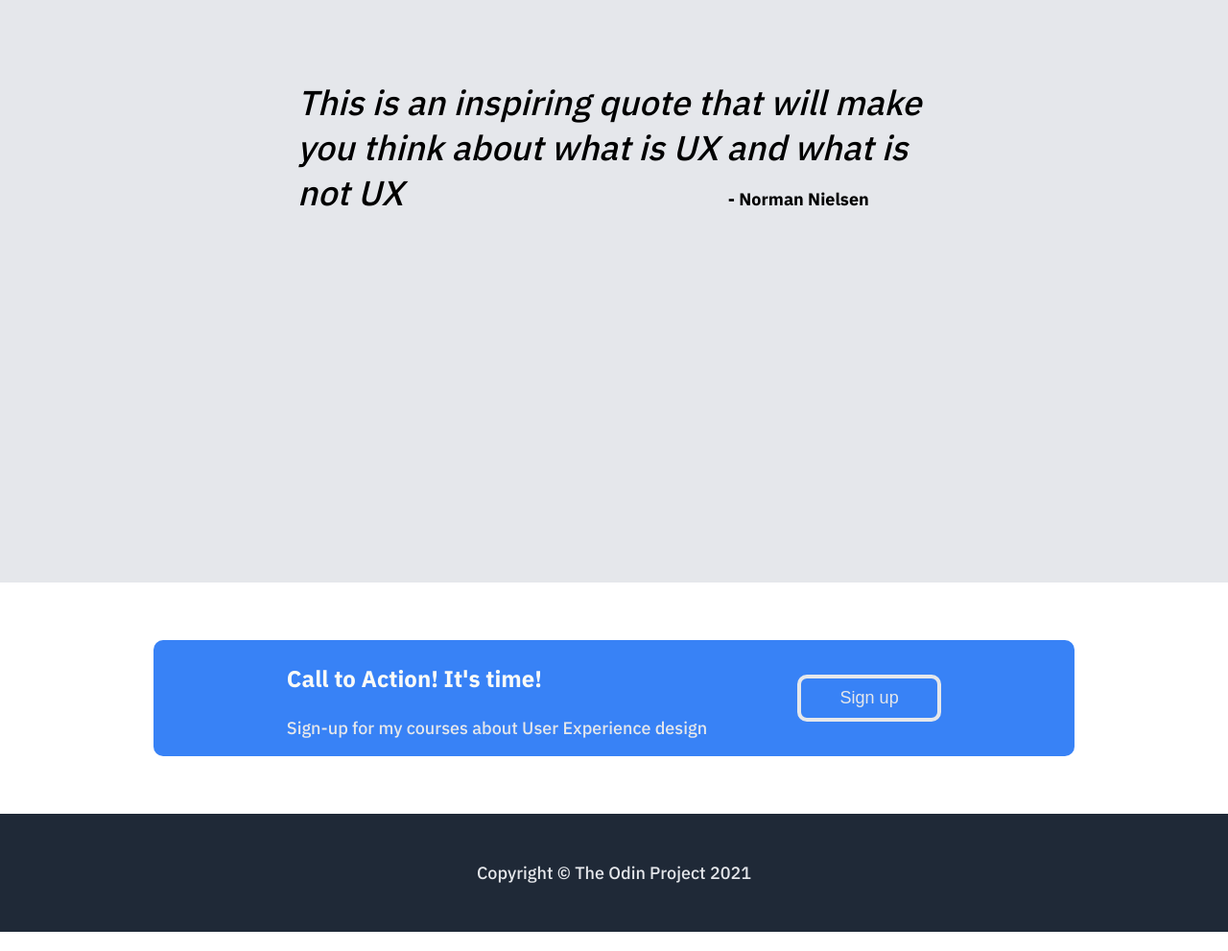
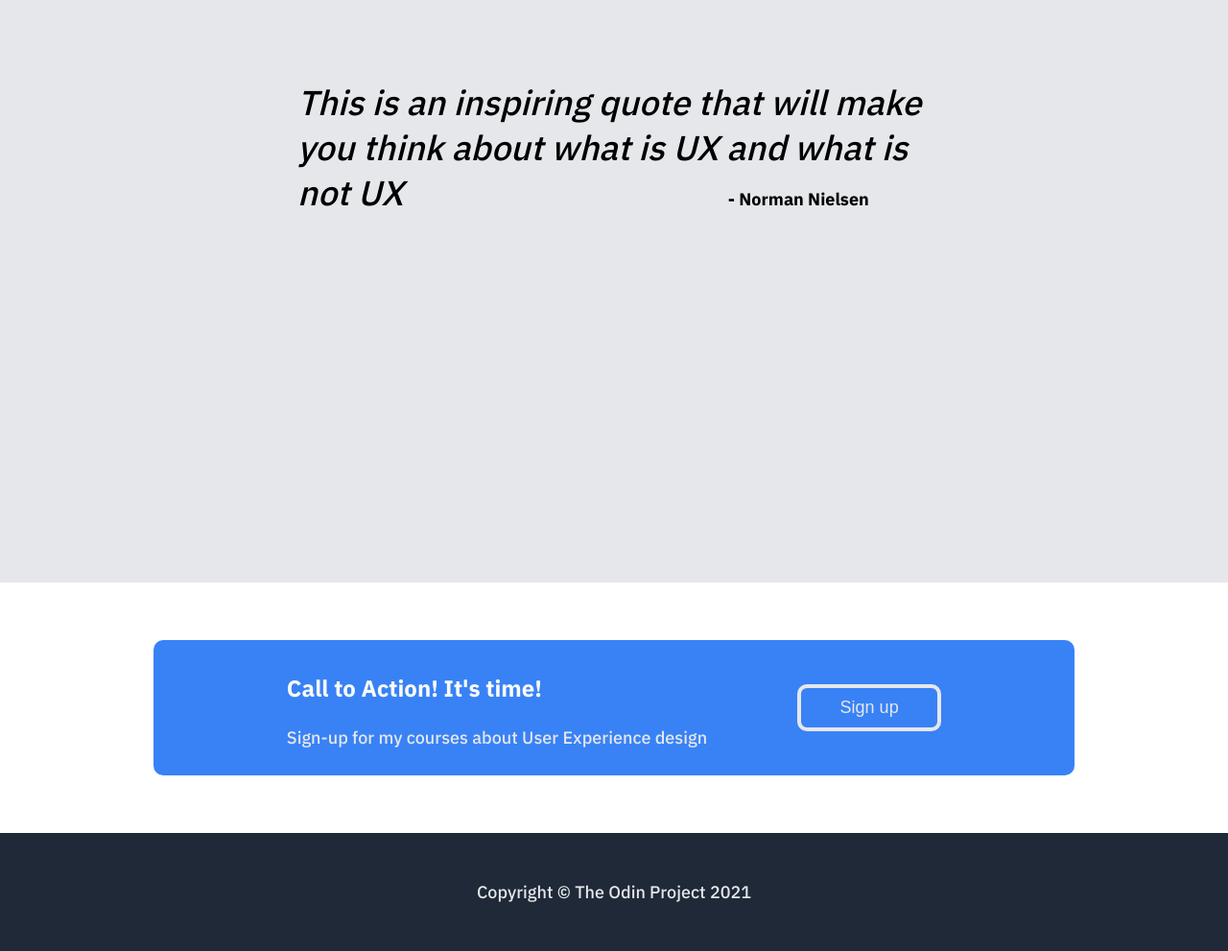
Before and after one commit to Ale988/LandingPage, a plain HTML site: page index.html in a window 1280 px wide. Shown: the part 1088-2079 px from the top of the page at 96% size. Drawn offline with Linux system fonts and the light colour scheme.

Commit message:
added wrap to call-to-action

```diff
--- a/style.css
+++ b/style.css
@@ -171,6 +171,8 @@ div.sign-up-content {
     background-color: #3882f6;
     gap: 94px;
     border-radius: 10px;
+    flex-wrap: wrap;
+    padding: 10px;
 }
 
 div.sign-up {
```
